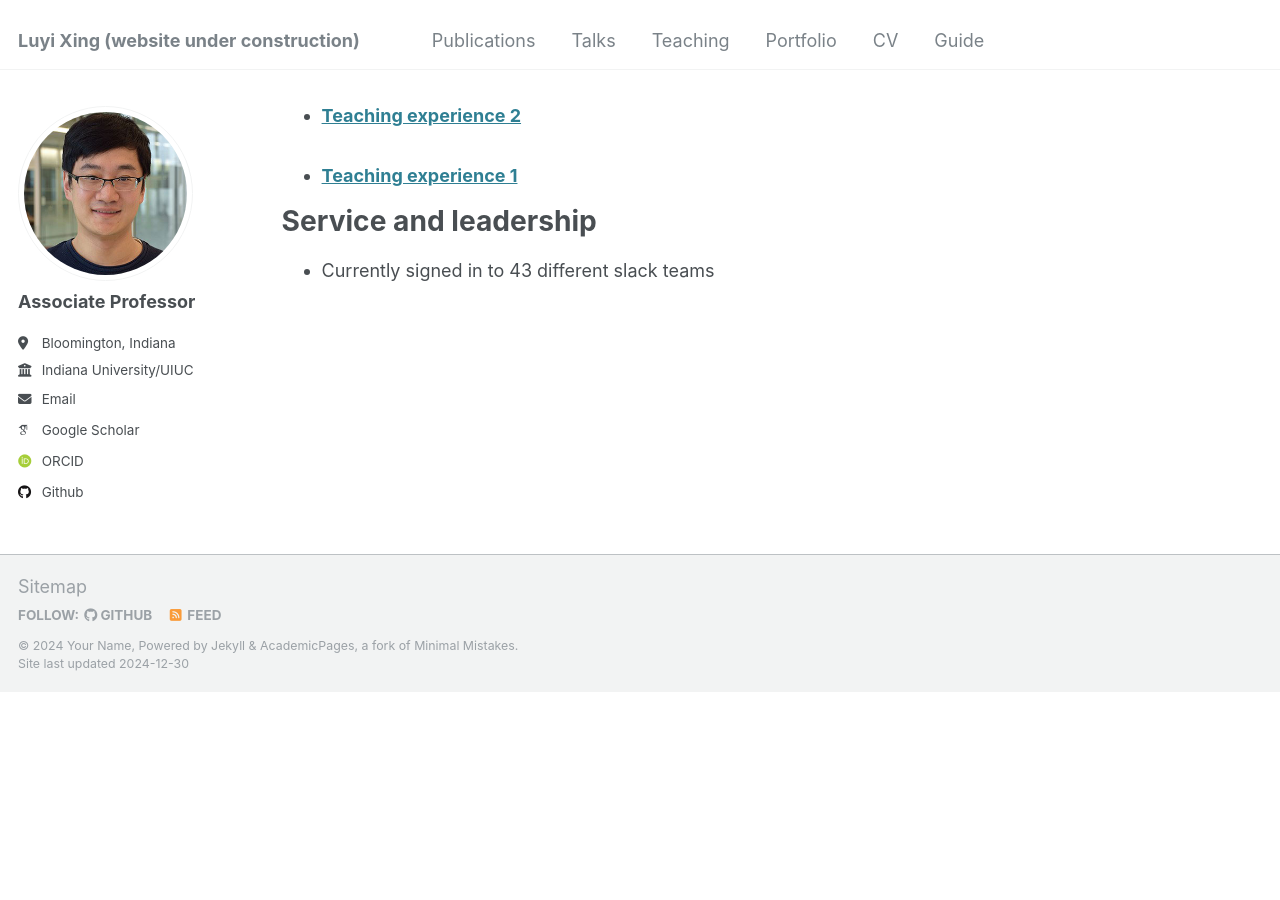
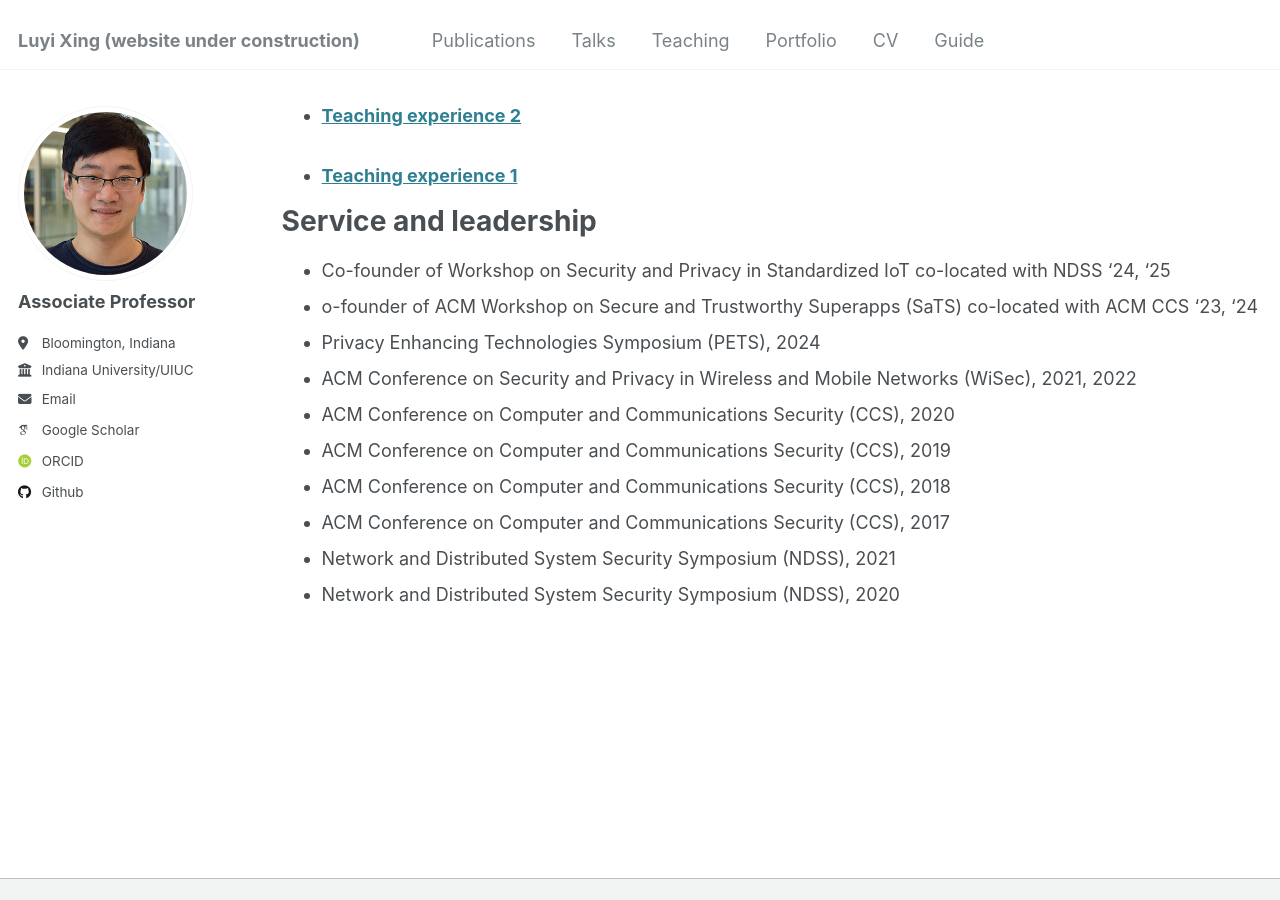
Before and after one commit to luyixing/luyixing.github.io, a Jekyll site: the page built from _pages/cv.md, in a window 1280 px wide and 900 px high, scrolled down 1636 px. Built offline with Jekyll 4.4.1, drawn with Linux system fonts in a browser that asks for light colours; some web fonts are replaced; before the commit the page ends 2328 px from its top, so only the background shows below that.

Commit message:
Update cv.md

```diff
--- a/_pages/cv.md
+++ b/_pages/cv.md
@@ -48,4 +48,13 @@ Teaching
 
 Service and leadership
 ======
-* Currently signed in to 43 different slack teams
+* Co-founder of Workshop on Security and Privacy in Standardized IoT co-located with NDSS '24, '25
+* o-founder of ACM Workshop on Secure and Trustworthy Superapps (SaTS) co-located with ACM CCS '23, '24
+* Privacy Enhancing Technologies Symposium (PETS), 2024
+* ACM Conference on Security and Privacy in Wireless and Mobile Networks (WiSec), 2021, 2022
+* ACM Conference on Computer and Communications Security (CCS), 2020
+* ACM Conference on Computer and Communications Security (CCS), 2019
+* ACM Conference on Computer and Communications Security (CCS), 2018
+* ACM Conference on Computer and Communications Security (CCS), 2017
+* Network and Distributed System Security Symposium (NDSS), 2021
+* Network and Distributed System Security Symposium (NDSS), 2020
```
